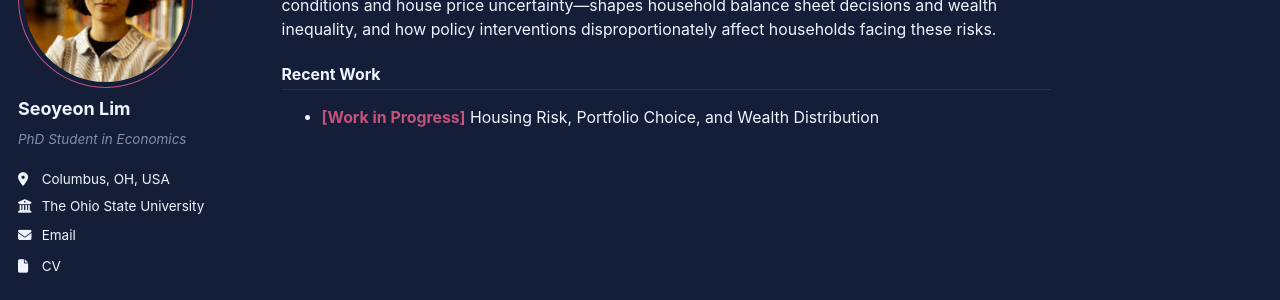
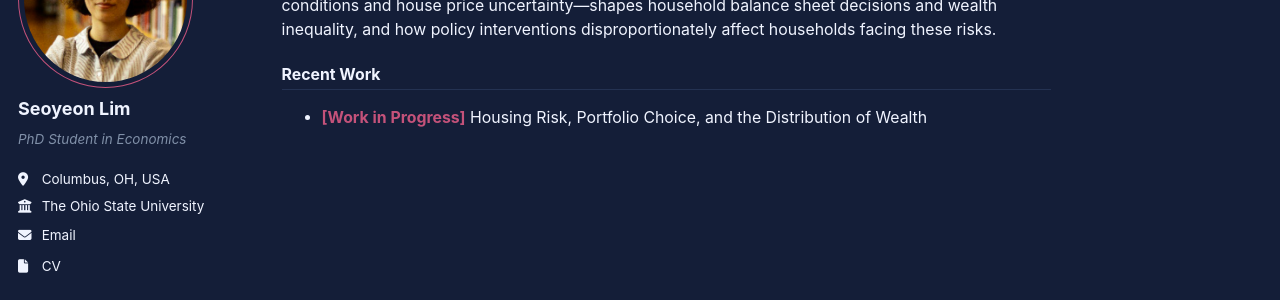
Before and after one commit to seoyeon-lim/academic.github.io, a Jekyll site: the page built from _pages/about.md, in a window 1280 px wide. Shown: the part 191-491 px from the top of the page. Built offline with Jekyll 4.4.1, drawn with Linux system fonts in a browser that asks for light colours; a script bundle is joined from its source files by our own code; library files that are not in the unit come from our copies.

Commit message:
Update paper title to 'the Distribution of Wealth' on both pages
Co-Authored-By: Claude Sonnet 4.6 <noreply@anthropic.com>

```diff
--- a/_pages/about.md
+++ b/_pages/about.md
@@ -11,4 +11,4 @@ Welcome! I am a PhD student in Economics at [The Ohio State University](https://
 
 #### Recent Work
 
-- <span style="color:var(--global-base-color)">**[Work in Progress]**</span> Housing Risk, Portfolio Choice, and Wealth Distribution
+- <span style="color:var(--global-base-color)">**[Work in Progress]**</span> Housing Risk, Portfolio Choice, and the Distribution of Wealth
```
Also changed, not shown: _pages/publications.md (+1 -1 lines).
